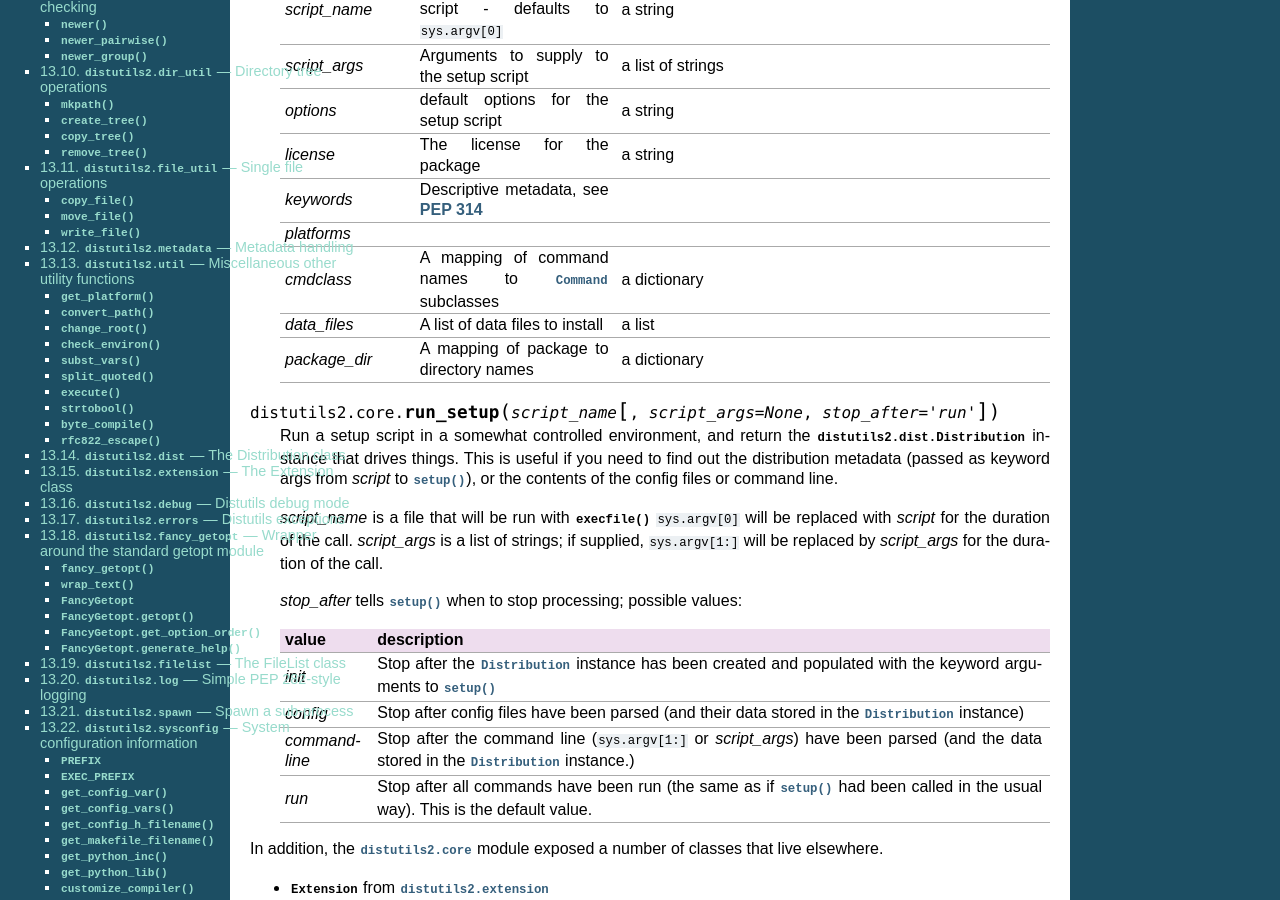
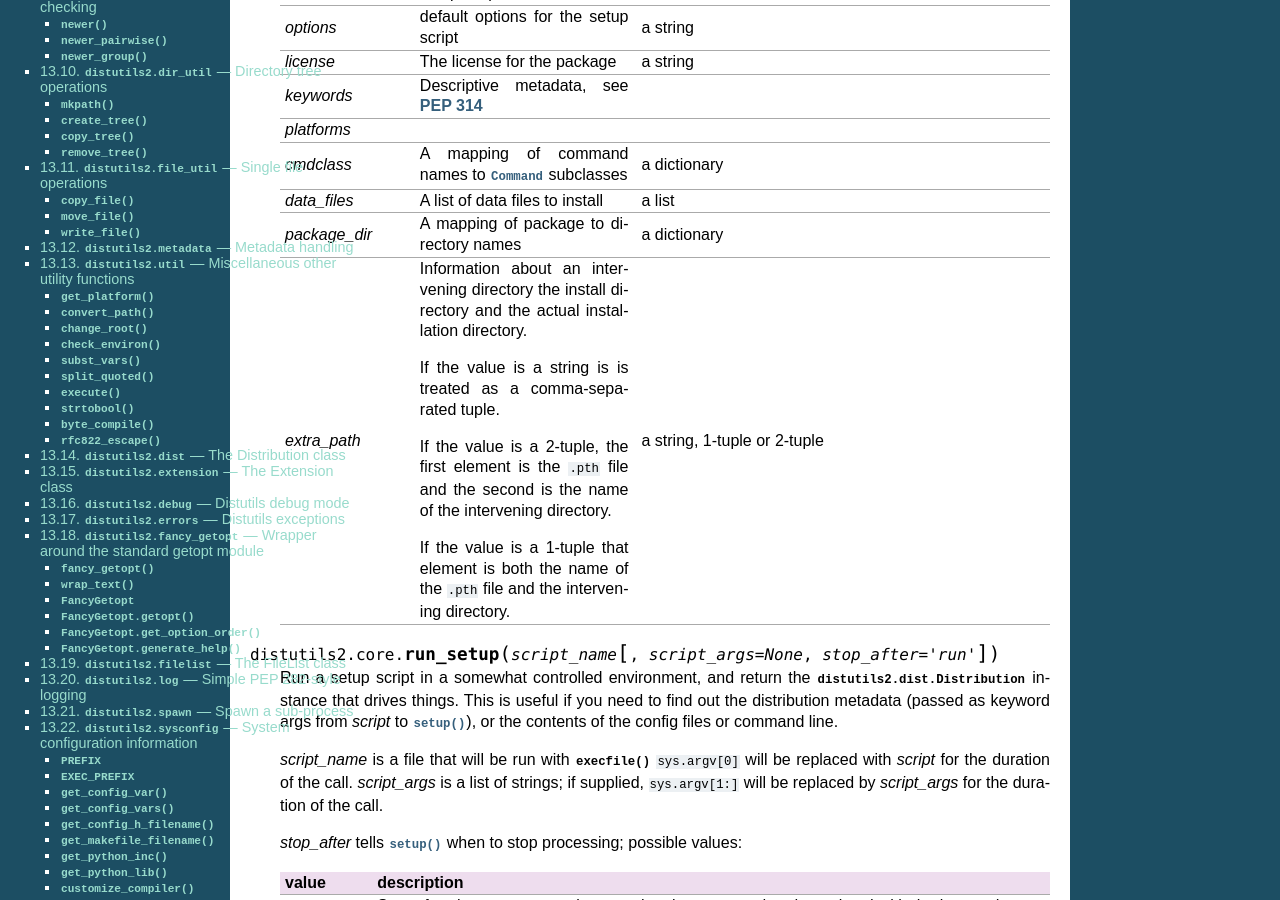
Before and after one commit to crateio/distutils2, a Sphinx documentation site: the page built from docs/source/distutils/apiref.rst, in a window 1280 px wide and 900 px high, scrolled down 1179 px. Built offline with Sphinx 7.4.7, drawn with Linux system fonts in a browser that asks for light colours.

Commit message:
Added documentation about extra_path. Original patch by Ronald Oussoren

```diff
--- a/docs/source/distutils/apiref.rst
+++ b/docs/source/distutils/apiref.rst
@@ -103,6 +103,26 @@
    +--------------------+--------------------------------+-------------------------------------------------------------+
    | *package_dir*      | A mapping of package to        | a dictionary                                                |
    |                    | directory names                |                                                             |
+   +--------------------+--------------------------------+-------------------------------------------------------------+
+   | *extra_path*       | Information about an           | a string, 1-tuple or 2-tuple                                |
+   |                    | intervening directory the      |                                                             |
+   |                    | install directory and the      |                                                             |
+   |                    | actual installation directory. |                                                             |
+   |                    |                                |                                                             |
+   |                    | If the value is a string is is |                                                             |
+   |                    | treated as a comma-separated   |                                                             |
+   |                    | tuple.                         |                                                             |
+   |                    |                                |                                                             |
+   |                    | If the value is a 2-tuple,     |                                                             |
+   |                    | the first element is the       |                                                             |
+   |                    | ``.pth`` file and the second   |                                                             |
+   |                    | is the name of the intervening |                                                             |
+   |                    | directory.                     |                                                             |
+   |                    |                                |                                                             |
+   |                    | If the value is a 1-tuple that |                                                             |
+   |                    | element is both the name of    |                                                             |
+   |                    | the ``.pth`` file and the      |                                                             |
+   |                    | intervening directory.         |                                                             |
    +--------------------+--------------------------------+-------------------------------------------------------------+
 
 
```
